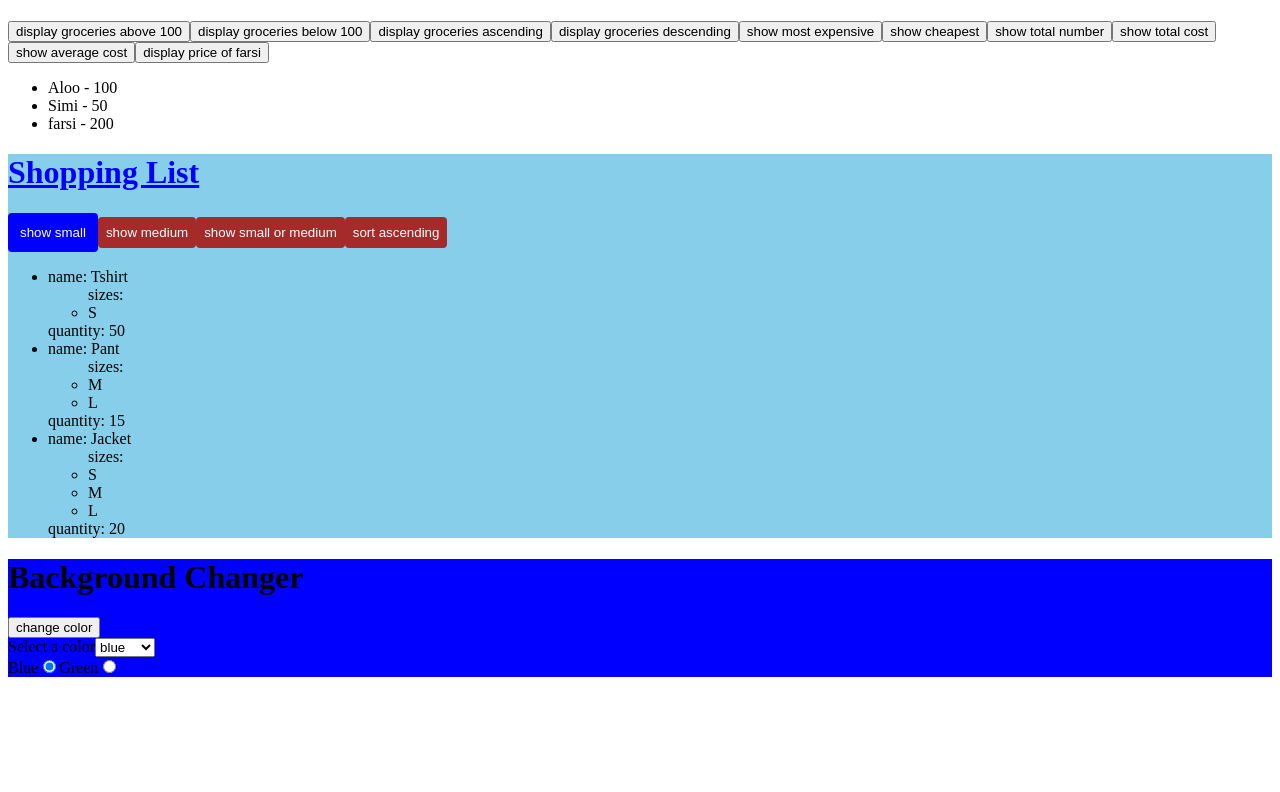
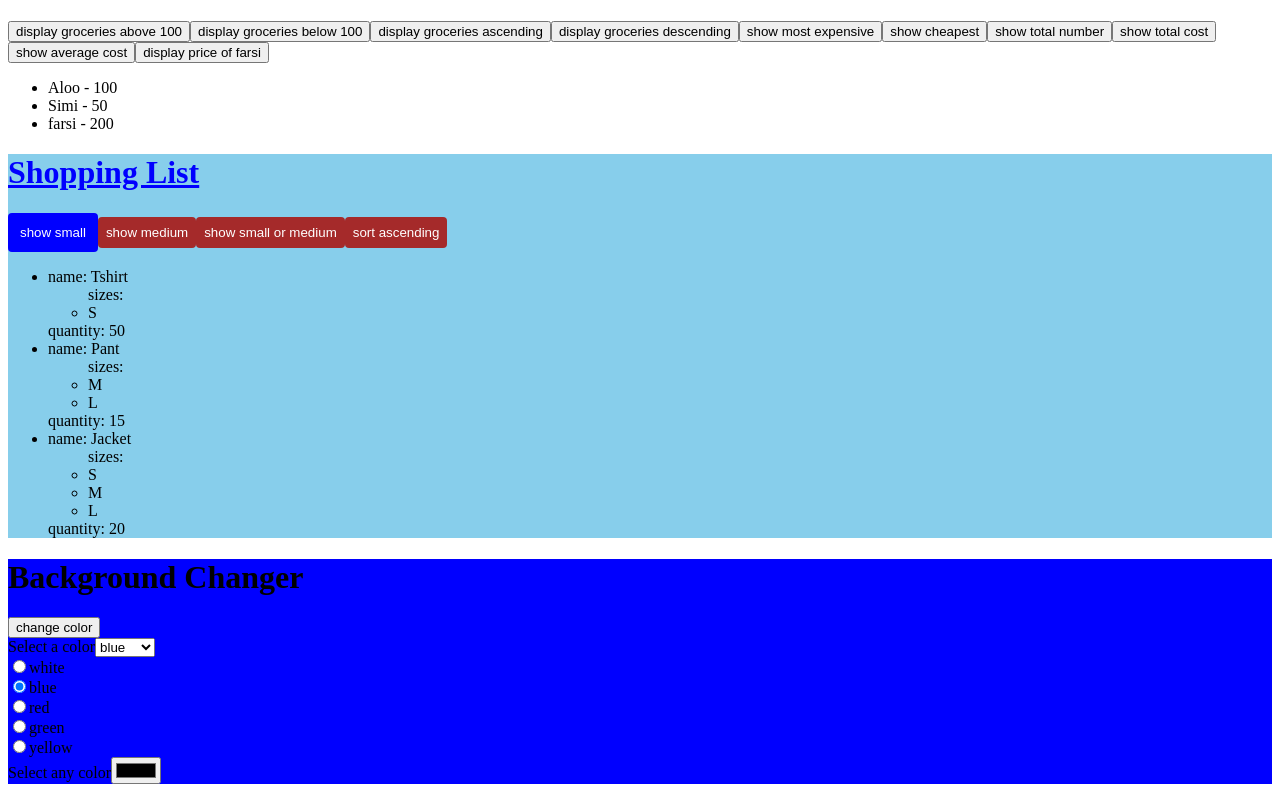
Before and after one commit to RaviTmg/simple-counter-app, a Next.js app: page / in a window 1280 px wide. Shown: the part 468-1260 px from the top of the page. Before the commit the page ends 1153 px from the top, so only its background shows below. Built offline with nearby package versions, Linux system fonts and the light colour scheme.

Commit message:
add custom color input

```diff
--- a/src/pages/background-changer.js
+++ b/src/pages/background-changer.js
@@ -2,7 +2,7 @@ import { useState } from "react";
 
 const colors = ["white", "blue", "red", "green", "yellow"];
 
-export const BackgroundChanger = ()  => {
+export const BackgroundChanger = () => {
     const [backgroundColor, setBackgroundColor] = useState("blue");
 
     const handleClick = () => {
@@ -38,23 +38,31 @@ export const BackgroundChanger = ()  => {
                 </select>
             </div>
 
+            <div style={{ display: "flex", flexDirection: "column" }}>
+                {
+                    colors.map((color) => {
+                        return (
+                            <label>
+                                <input
+                                    type="radio"
+                                    value={color}
+                                    checked={backgroundColor === color}
+                                    onChange={handleSelectColor}
+                                />
+                                {color}
+                            </label>
+                        )
+                    })
+                }
+
+            </div>
+
             <div>
-
                 <label>
-                    Blue
+                    Select any color
                     <input
-                        type="radio"
-                        value="blue"
-                        checked={backgroundColor === "blue"}
-                        onChange={handleSelectColor}
-                    />
-                </label>
-                <label>
-                    Green
-                    <input
-                        type="radio"
-                        value="green"
-                        checked={backgroundColor === "green"}
+                        type="color"
+                        value={backgroundColor}
                         onChange={handleSelectColor}
                     />
                 </label>
```
